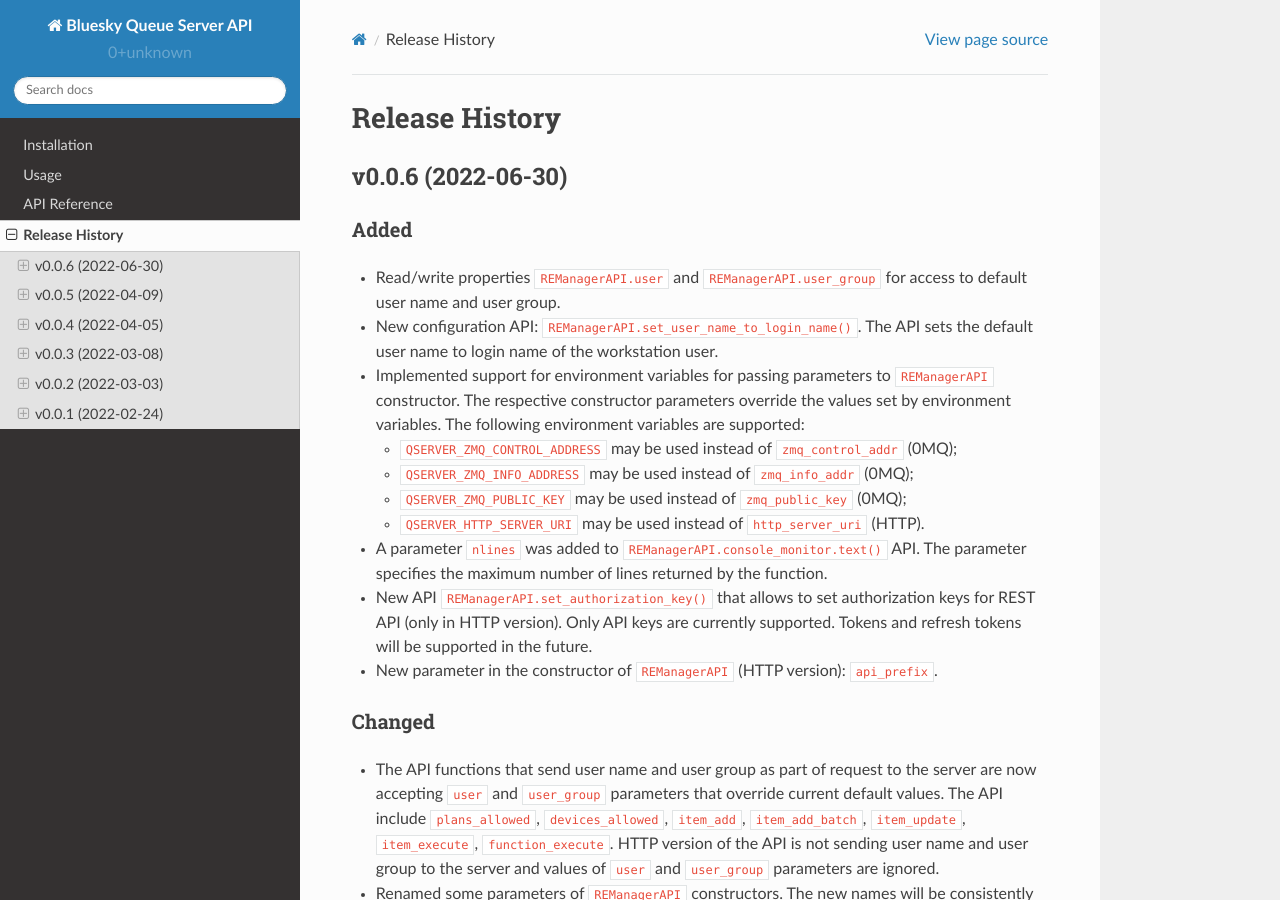
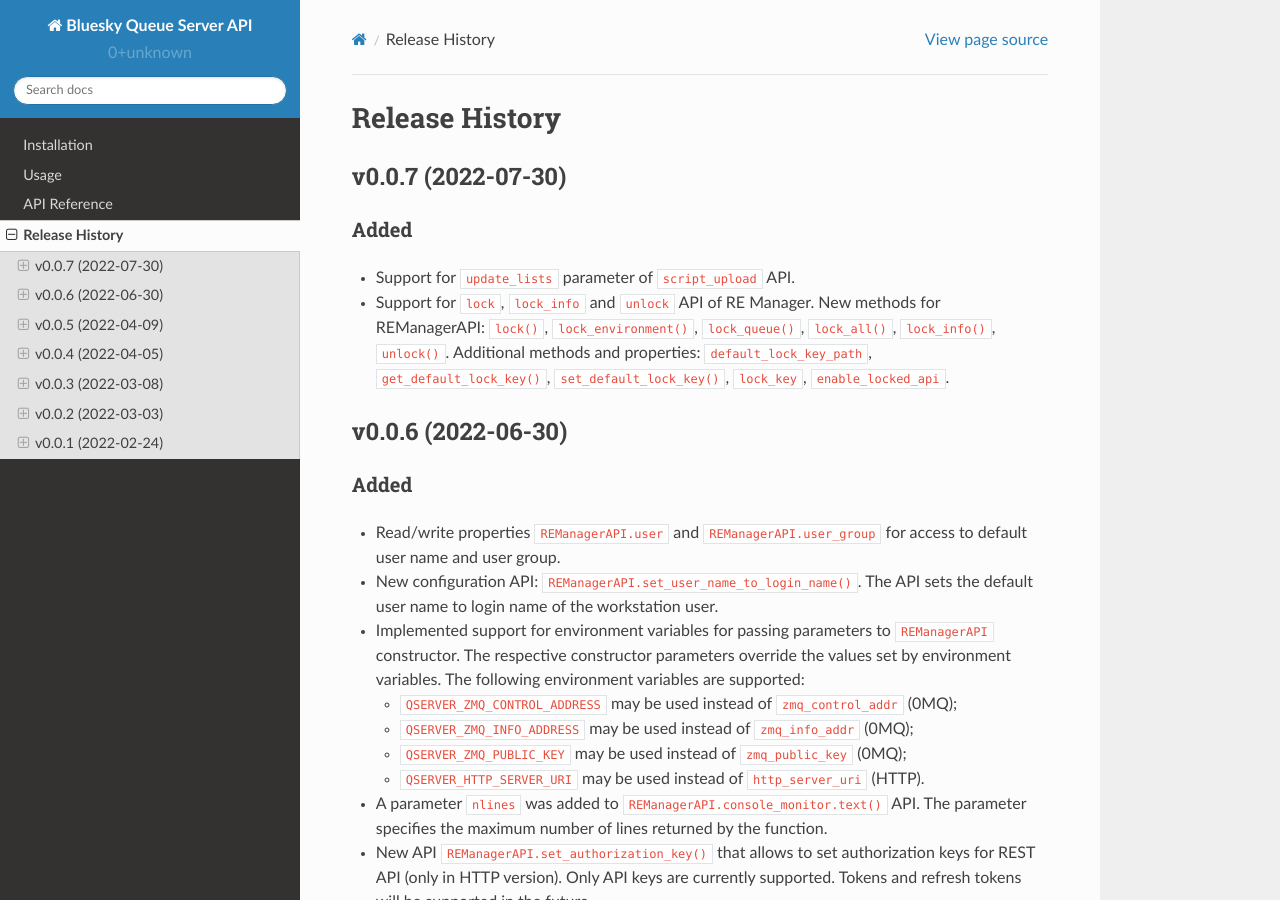
Before and after one commit to bluesky/bluesky-queueserver-api, a Sphinx documentation site: the page built from docs/source/release-history.rst, in a window 1280 px wide and 900 px high. Built offline with Sphinx 7.4.7 and the Read the Docs theme 2.0.0, drawn with Linux system fonts in a browser that asks for light colours.

Commit message:
DOC: release notes v0.0.7

```diff
--- a/docs/source/release-history.rst
+++ b/docs/source/release-history.rst
@@ -1,6 +1,20 @@
 ===============
 Release History
 ===============
+
+v0.0.7 (2022-07-30)
+===================
+
+Added
+-----
+
+- Support for ``update_lists`` parameter of ``script_upload`` API.
+
+- Support for ``lock``, ``lock_info`` and ``unlock`` API of RE Manager. New methods for REManagerAPI:
+  ``lock()``, ``lock_environment()``, ``lock_queue()``, ``lock_all()``, ``lock_info()``, ``unlock()``.
+  Additional methods and properties: ``default_lock_key_path``, ``get_default_lock_key()``,
+  ``set_default_lock_key()``, ``lock_key``, ``enable_locked_api``.
+
 
 v0.0.6 (2022-06-30)
 ===================
```
